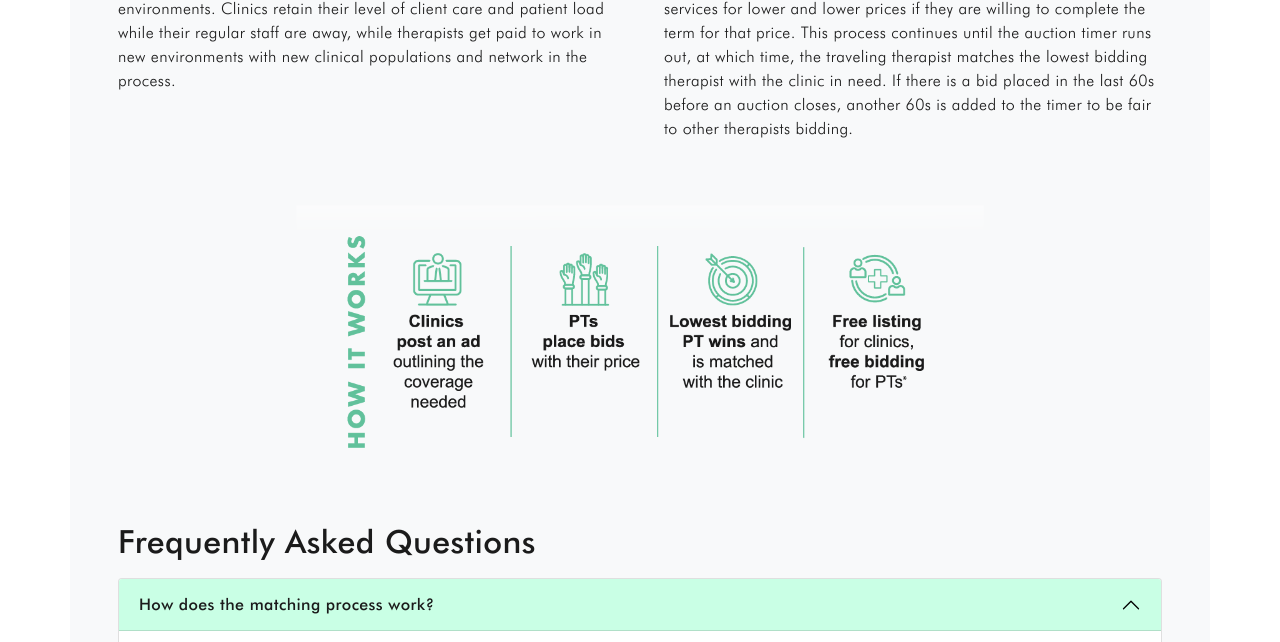
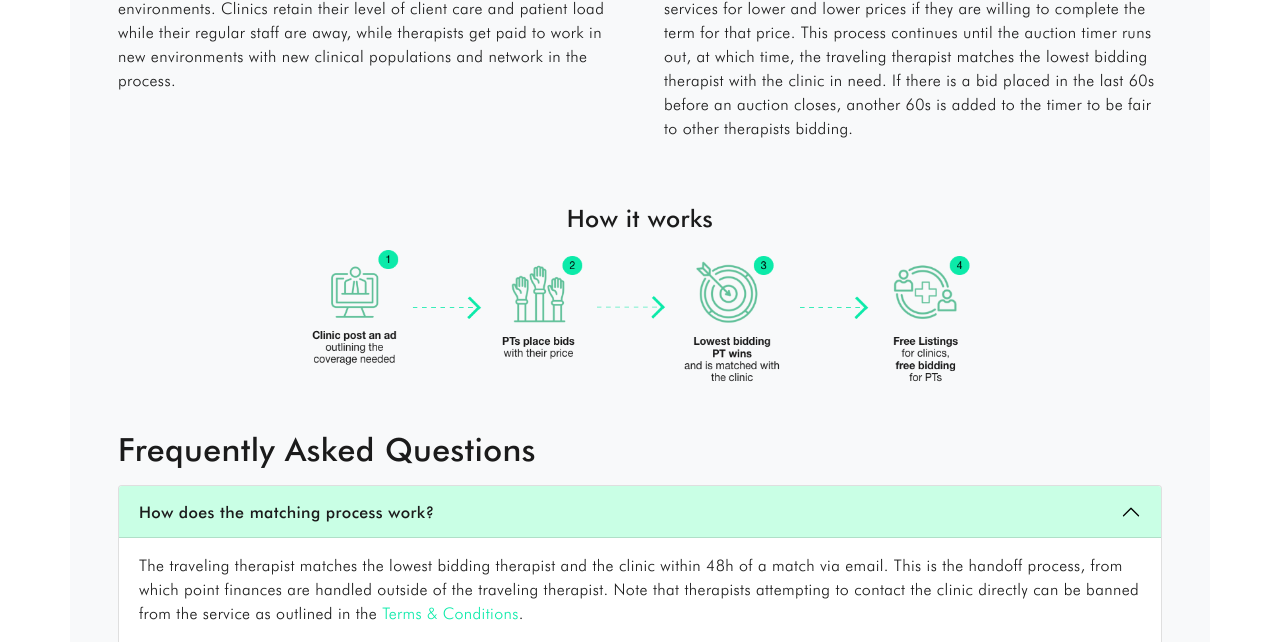
Before and after one commit to matthewtaroni09-lgtm/The_Travelling_Therapist, a Django app: page /about in a window 1280 px wide. Shown: the part 404-1046 px from the top of the page. Run offline with Django 4.2, Linux system fonts and the light colour scheme; data that the repository does not hold is empty; parts of the project's set-up code (start-up, migrations or seed data) failed here and were passed over.

Commit message:
Update about us page

```diff
--- a/auction/templates/auction/about.html
+++ b/auction/templates/auction/about.html
@@ -24,7 +24,9 @@
 
   <div class="row my-3 my-md-5">
     <div class="offset-md-2 col-md-8">
-      <img class="img-fluid" src="../media/images/how_it_works.png" alt="How it works infographic">
+      <h2 class="text-medium text-weight-normal text-center mb-3">How it works</h2>
+      <img class="img-fluid d-none d-md-block" src="../media/images/how_it_works.png" alt="How it works infographic">
+      <img class="img-fluid d-md-none" src="../media/images/how_it_works_mobile.png" alt="How it works infographic">
     </div>
   </div>
 
```
Also changed, not shown: media/images/how_it_works.png, media/images/how_it_works_mobile.png (added).
